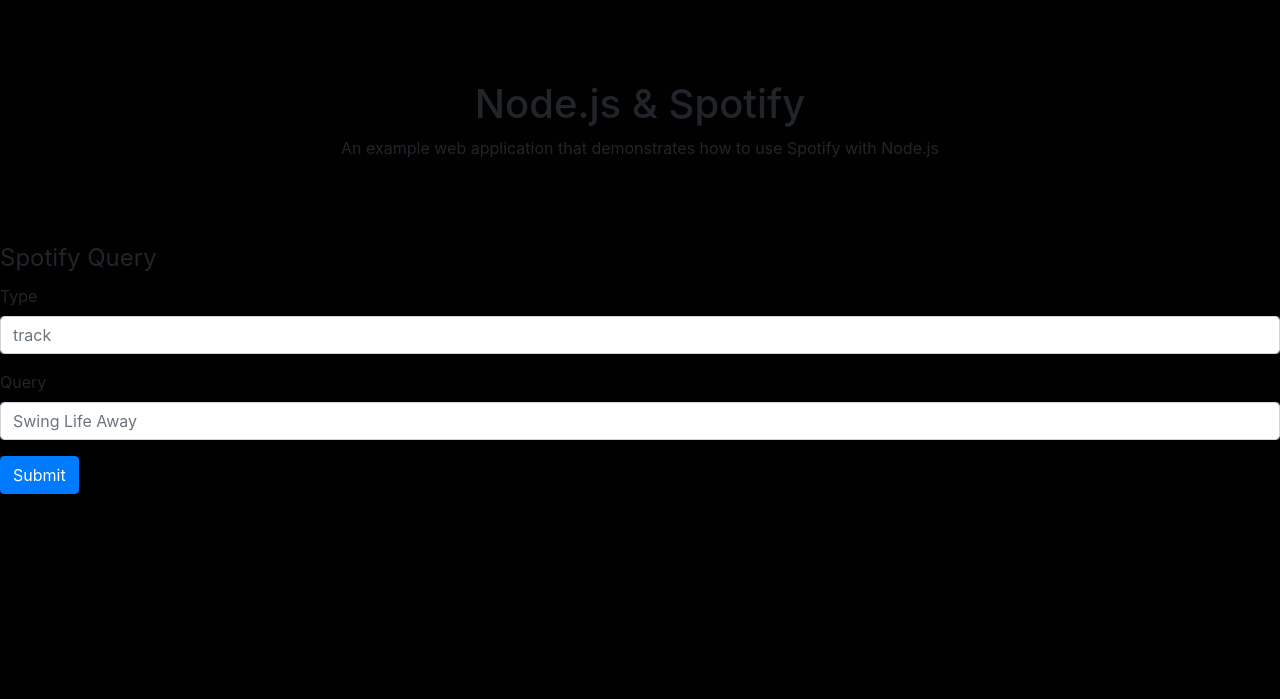
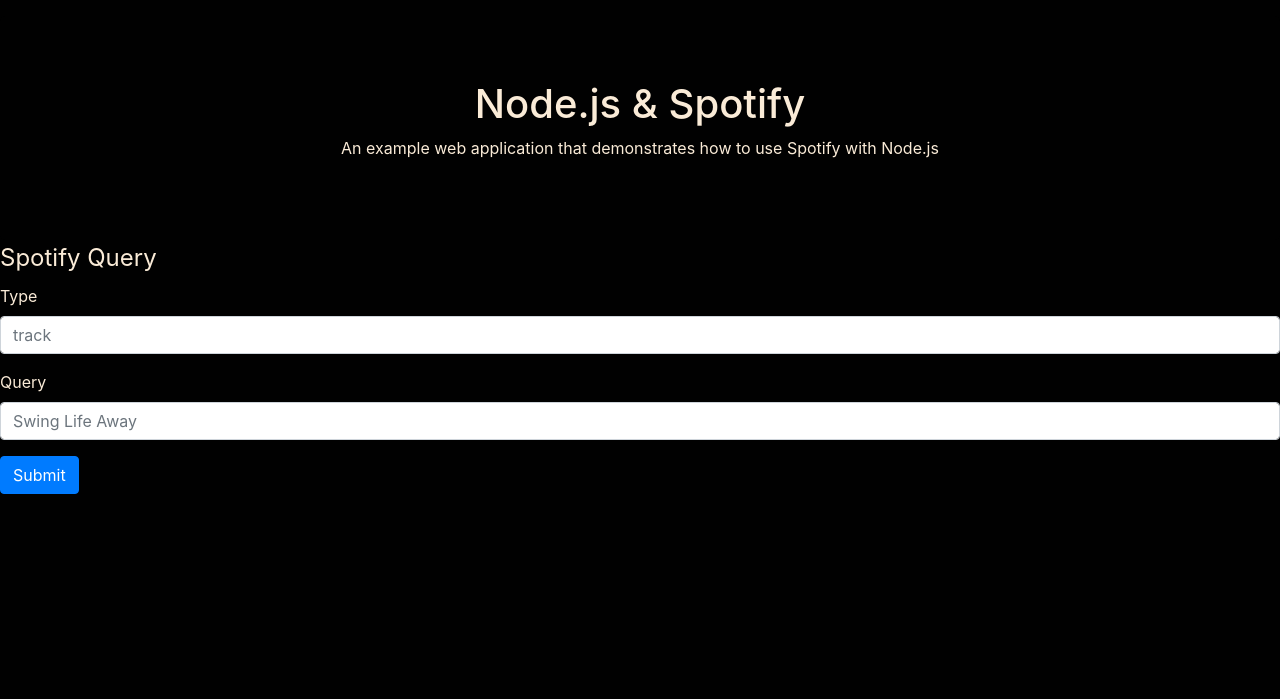
Before and after one commit to ysawiris/queuedUp, a Node server app: template queue/views/song.handlebars in a window 1280 px wide. Shown: the top 699 px of the page. Run offline with Node 20, Linux system fonts and the light colour scheme; the template is opened without the code that fills it, so the values that code supplies are empty; some libraries are stand-ins or nearby versions.

Commit message:
heroku push

```diff
--- a/queue/views/layouts/main.handlebars
+++ b/queue/views/layouts/main.handlebars
@@ -12,6 +12,7 @@
             background-color: #010101;
             margin-bottom: 0;
             min-height: 700px;
+            color: antiquewhite;
         }
 
         .jumbotron {
```
